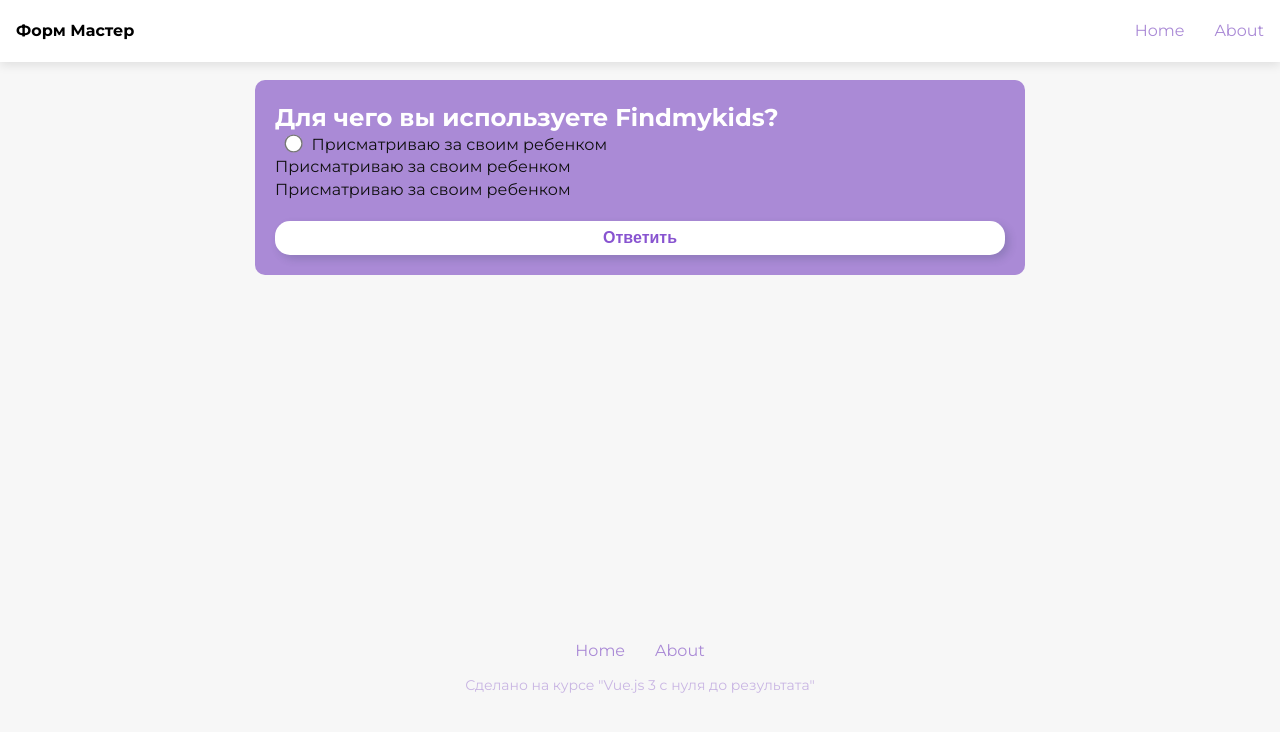
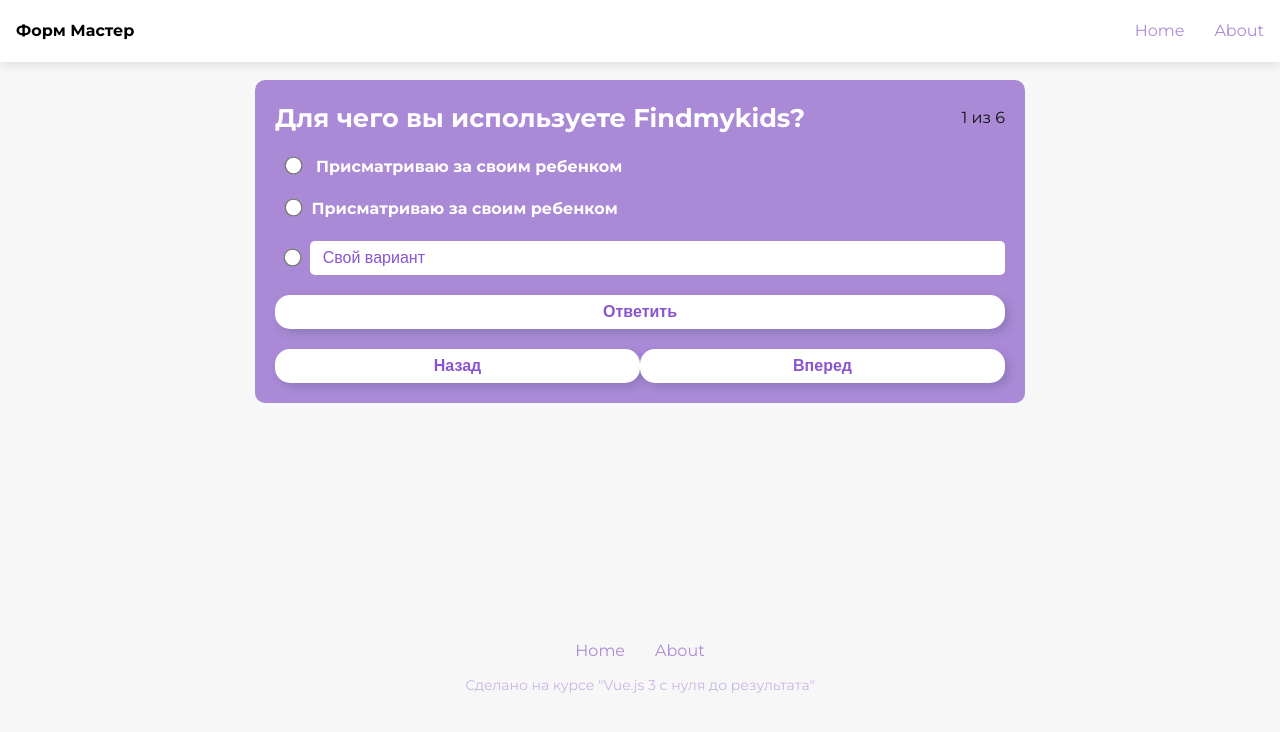
Before and after one commit to alvarSQ/formsMaster, a Vue app: page /#/question in a window 1280 px wide. Shown: the top 732 px of the page. Built offline with nearby package versions, Linux system fonts and the light colour scheme.

Commit message:
конец верстки

```diff
--- a/src/assets/scss/form_master.scss
+++ b/src/assets/scss/form_master.scss
@@ -1,6 +1,5 @@
-@import 'utils/vars';
-@import 'utils/reset';
-
+@import "utils/vars";
+@import "utils/reset";
 
 .form_wrapper {
     max-width: 770px;
@@ -14,7 +13,7 @@
     margin-bottom: 20px;
 
     h2 {
-        font-size: 1.52em;
+        font-size: 1.6em;
         font-weight: 600;
         color: white;
     }
@@ -51,12 +50,16 @@
         border-radius: 5px;
         width: 100%;
     }
+    label {
+        font-weight: 600;
+        color: white;
+    }
 }
 
 .form_radio {
-        width: 5% !important;
-        transform: scale(1.4);
-        accent-color: $purple-color;
+    width: 5% !important;
+    transform: scale(1.4);
+    accent-color: $purple-color;
 }
 
 .circle {
@@ -87,7 +90,7 @@
     box-shadow: 4px 4px 8px 0px rgba(34, 60, 80, 0.2);
 
     &:hover {
-        box-shadow: none
+        box-shadow: none;
     }
 
     &:active {
--- a/src/pages/question.vue
+++ b/src/pages/question.vue
@@ -1,21 +1,37 @@
 <template>
     <div class="form_wrapper">
         <div class="form_container">
-            <h2>Для чего вы используете Findmykids?</h2>
+            <div class="navbar-content">
+                <h2>Для чего вы используете Findmykids?</h2>
+                <p>1 из 6</p>
+            </div>
             <ul>
-                <li><label><input class="form_radio" type="radio" name="question" >Присматриваю за своим ребенком </label> </li>
-                <li>Присматриваю за своим ребенком</li>
-                <li>Присматриваю за своим ребенком</li>
+                <li class="form_lists"><label>
+                        <input class="form_radio" type="radio" name="question">
+                        Присматриваю за своим ребенком </label>
+                </li>
+                <li class="form_lists"><label><input class="form_radio" type="radio" name="question">Присматриваю за
+                        своим ребенком </label></li>
+                <li class="form_lists"><label class="navbar-content"><input class="form_radio" type="radio"
+                            name="question">
+                        <input type="text" placeholder="Свой вариант"></label></li>
             </ul>
             <button class="form_footer">
                 Ответить
             </button>
+            <div class="navbar-content">
+                <button class="form_footer">
+                    Назад
+                </button>
+                <button class="form_footer">
+                    Вперед
+                </button>
+            </div>
         </div>
     </div>
 </template>
 
 <script>
-// import Questions from "@/components/varQuestions.vue";
 export default {
     components: {}
 }
```
